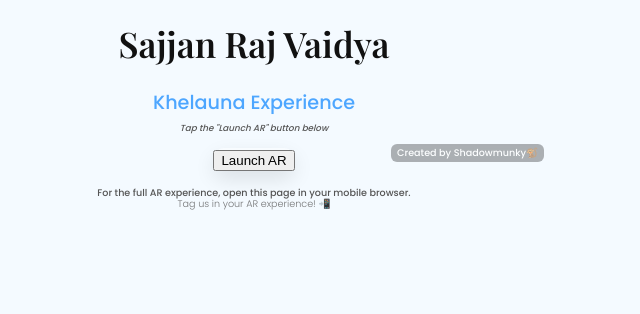
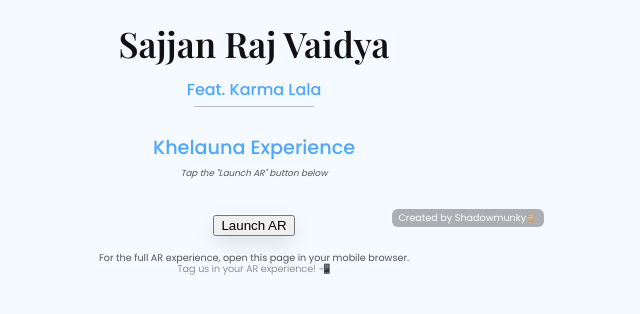
Before and after one commit to shadowmunky01-creator/khelauna-ar, a plain HTML site: page index.html in a window 1280 px wide. Shown: the whole page, without its empty margins (386-1026 px from the left). Drawn offline with nearby package versions, Linux system fonts and the light colour scheme.

Commit message:
Update index.html
Feat karma lala

```diff
--- a/index.html
+++ b/index.html
@@ -6,7 +6,7 @@
   <title>Sajjan Raj Vaidya - Khelauna Experience</title>
 
   <!-- Google Fonts -->
-  <link href="https://fonts.googleapis.com/css2?family=Playfair+Display:wght@600&family=Poppins:wght@300;500&display=swap" rel="stylesheet">
+  <link href="https://fonts.googleapis.com/css2?family=Playfair+Display:wght@600&family=Poppins:wght@300;400;500;600&display=swap" rel="stylesheet">
 
   <!-- Model Viewer -->
   <script type="module" src="https://unpkg.com/@google/model-viewer/dist/model-viewer.min.js"></script>
@@ -32,6 +32,28 @@
       color: #111;
     }
 
+    /* Feat Karma Lala */
+    .feat {
+      font-family: 'Poppins', sans-serif;
+      font-size: 1rem;
+      font-weight: 500;
+      color: #4da6ff;
+      margin: 5px 0 10px;
+      position: relative;
+      display: inline-block;
+    }
+
+    .feat::after {
+      content: '';
+      display: block;
+      width: 100%;
+      max-width: 120px;
+      height: 1px; /* very thin line */
+      margin: 4px auto 0;
+      background: #bbb; /* light grey underline */
+      border-radius: 1px;
+    }
+
     h2 {
       font-size: 1.2rem;
       font-weight: 500;
@@ -39,20 +61,18 @@
       margin-bottom: 5px;
     }
 
-    /* Ultra minimal AR instruction */
     .ar-note {
-      font-size: 0.55rem; /* much smaller */
+      font-size: 0.55rem;
       font-style: italic;
       color: #555;
       margin-bottom: 12px;
     }
 
-    /* Container for viewer and overlay */
     .viewer-container {
       position: relative;
       width: 100%;
       max-width: 600px;
-      margin-top: 0;
+      margin-top: 20px; /* slight separation from text */
     }
 
     model-viewer {
@@ -65,14 +85,13 @@
       box-shadow: 0 8px 20px rgba(0,0,0,0.1);
     }
 
-    /* Footnote overlay with fade animation */
     .footnote-overlay {
       position: absolute;
       bottom: 10px;
       right: 10px;
       background: rgba(0,0,0,0.4);
       color: #fff;
-      font-size: 0.6rem; /* smaller */
+      font-size: 0.6rem;
       padding: 2px 6px;
       border-radius: 6px;
       pointer-events: none;
@@ -86,7 +105,7 @@
     }
 
     .info-text {
-      font-size: 0.6rem; /* smaller */
+      font-size: 0.6rem;
       color: #555;
       margin-top: 15px;
       line-height: 1.2;
@@ -99,7 +118,7 @@
     }
 
     footer {
-      font-size: 0.6rem; /* smaller */
+      font-size: 0.6rem;
       color: #777;
       margin: 15px auto 5px;
       max-width: 320px;
@@ -109,7 +128,9 @@
 </head>
 <body>
   <h1>Sajjan Raj Vaidya</h1>
+  <div class="feat">Feat. Karma Lala</div>
   <h2>Khelauna Experience</h2>
+
   <div class="ar-note">
     Tap the "Launch AR" button below
   </div>
```
